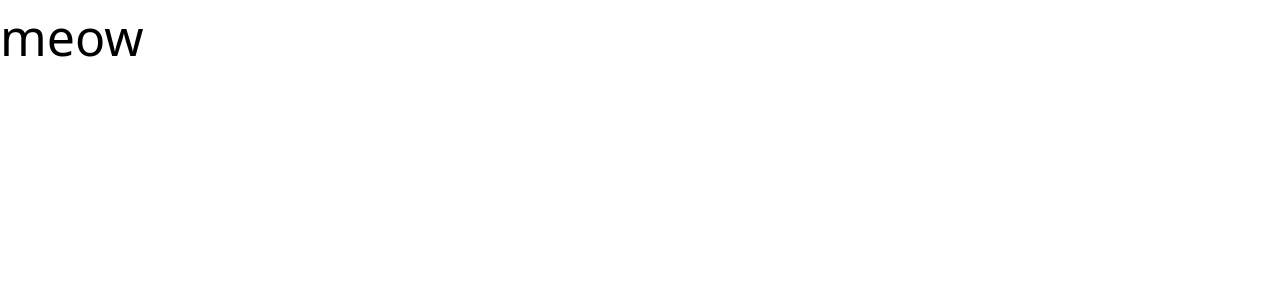
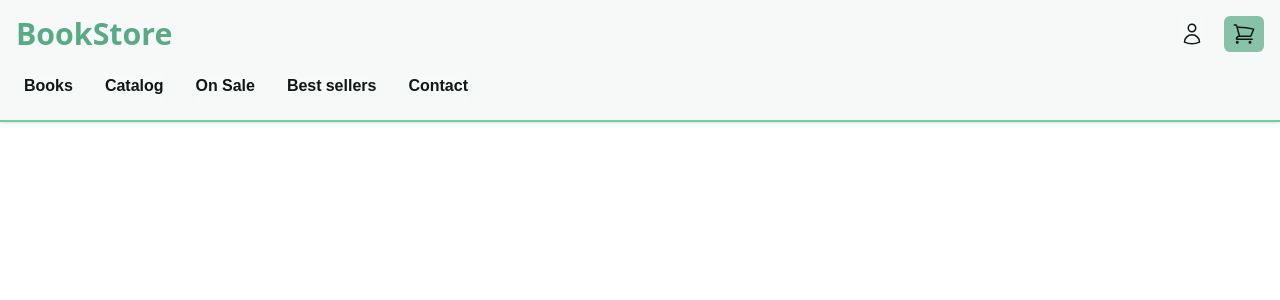
Before and after one commit to Antvndev/vite-bookstore, a React (Vite) app: page / in a window 1280 px wide. Shown: the top 300 px of the page. Built offline with nearby package versions, Linux system fonts and the light colour scheme.

Commit message:
Created Navbar and Styling

```diff
--- a/index.html
+++ b/index.html
@@ -4,7 +4,7 @@
     <meta charset="UTF-8" />
     <link rel="icon" type="image/svg+xml" href="/vite.svg" />
     <meta name="viewport" content="width=device-width, initial-scale=1.0" />
-    <title>bookstore</title>
+    <title>Bookstore E-commerce Website</title>
   </head>
   <body>
     <div id="root"></div>
--- a/src/App.css
+++ b/src/App.css
@@ -0,0 +1 @@
+@import url('https://fonts.googleapis.com/css2?family=Noto+Sans+Lepcha:wght@400;700&display=swap');
--- a/src/App.jsx
+++ b/src/App.jsx
@@ -2,15 +2,21 @@ import { useState } from 'react'
 import reactLogo from './assets/react.svg'
 import viteLogo from '/vite.svg'
 import './App.css'
+import Navbar from './components/Navbar.jsx';
+import Button from './components/Button.jsx';
 
 function App() {
   const [count, setCount] = useState(0)
 
-  return (
-
-      <div className="text-[50px]" >meow</div>
-
-  )
+  return (<div className="bg-background" >
+     {/* Start of code */}
+     <Navbar />
+      {/* <Button>base</Button>
+      <Button variant='primary'>primary</Button>
+      <Button variant='secondary'>secondary</Button>
+      <Button variant='accent'>accent</Button> */}
+    {/* End of code */}
+  </div>)
 }
 
 export default App
--- /dev/null
+++ b/src/components/Button.jsx
@@ -0,0 +1,23 @@
+export default function Button({
+  children,
+  variant = "base",
+  className = "",
+  ...props
+}) {
+  const base = "px-2 py-1.5 rounded-md font-bold font-body text-text backdrop-blur-sm hover:bg-secondary/40";
+
+  const variants = {
+      primary: "bg-primary text-background ",
+      secondary: "bg-secondary/40 text-text ",
+      accent: "bg-accent text-text hover ",
+  };
+
+  return (
+    <button
+      {...props}
+      className={`${base} ${variants[variant]} ${className}`}
+    >
+      {children}
+    </button>
+  );
+}
--- /dev/null
+++ b/src/components/Navbar.jsx
@@ -0,0 +1,51 @@
+import Button from "./Button";
+export default function Navbar() {
+  return (
+    <nav className="w-full p-4 shadow-sm flex flex-col gap-2 border-b-2 border-b-accent">
+        {/* Top row: logo + account/cart */}
+        <div className="flex justify-between items-center w-full">
+            {/* Logo */}
+            <a href="https://antvndev.github.io/vite-bookstore/" className="text-3xl font-bold text-primary">BookStore</a>
+
+            {/* Account + Cart */}
+            <div className="flex gap-3 text-xl">
+                <Button className="hover:bg-transparent" >
+                    <a href="#" className="text-text transition duration-200 ease-in-out hover:text-primary">
+                    <svg xmlns="http://www.w3.org/2000/svg" fill="none" viewBox="0 0 24 24" strokeWidth={1.5} stroke="currentColor" className="w-6 h-6 hover:fill-current hover:stroke-none">
+                        <path strokeLinecap="round" strokeLinejoin="round" d="M15.75 6a3.75 3.75 0 1 1-7.5 0 3.75 3.75 0 0 1 7.5 0ZM4.501 20.118a7.5 7.5 0 0 1 14.998 0A17.933 17.933 0 0 1 12 21.75c-2.676 0-5.216-.584-7.499-1.632Z" />
+                    </svg>
+                    </a>
+                </Button>
+
+                <Button className="bg-primary/70 hover:bg-primary! hover:cursor-pointer ">
+                    <a href="#">
+                    <svg xmlns="http://www.w3.org/2000/svg" fill="none" viewBox="0 0 24 24" strokeWidth={1.5} stroke="currentColor" className="w-6 h-6">
+                        <path strokeLinecap="round" strokeLinejoin="round" d="M2.25 3h1.386c.51 0 .955.343 1.087.835l.383 1.437M7.5 14.25a3 3 0 0 0-3 3h15.75m-12.75-3h11.218c1.121-2.3 2.1-4.684 2.924-7.138a60.114 60.114 0 0 0-16.536-1.84M7.5 14.25 5.106 5.272M6 20.25a.75.75 0 1 1-1.5 0 .75.75 0 0 1 1.5 0Zm12.75 0a.75.75 0 1 1-1.5 0 .75.75 0 0 1 1.5 0Z" />
+                    </svg>
+                    </a>
+                </Button>
+            </div>
+        </div>
+
+        {/* Bottom row: nav links */}
+        <div className="flex justify-start gap-4 mt-2">
+            <Button>
+                <a href="#">Books</a>
+            </Button>
+            <Button>
+                <a href="#">Catalog</a>
+            </Button>
+            <Button>
+                <a href="#">On Sale</a>
+            </Button>
+            <Button>
+                <a href="#">Best sellers</a>
+            </Button>
+            <Button>
+                <a href="#">Contact</a>
+            </Button>
+        </div>
+        </nav>
+
+  );
+}
--- a/src/index.css
+++ b/src/index.css
@@ -1 +1,28 @@
 @import "tailwindcss";
+
+@theme {
+    --breakpoint-*: initial;
+    --breakpoint-sm: 480px;
+    --breakpoint-md: 768px;
+    --breakpoint-lg: 976px;
+
+    --color-text: hsl(156, 13%, 8%);
+    --color-background: hsl(160, 20%, 97%);
+    --color-primary: hsl(153, 33%, 51%);
+    --color-secondary: hsl(153, 44%, 74%);
+    --color-accent: hsl(153, 53%, 62%);
+
+    --font-heading: "Noto Sans Lepcha", sans-serif;
+    --font-body: "Noto Sans Lepcha", sans-serif;
+
+    --text-sm: 0.600rem;
+    --text-base: 0.8rem;
+    --text-xl: 1.066rem;
+    --text-2xl: 1.421rem;
+    --text-3xl: 1.894rem;
+    --text-4xl: 2.525rem;
+    --text-5xl: 3.366rem;
+
+    --font-weight-normal: 400;
+    --font-weight-bold: 700;
+}
```
